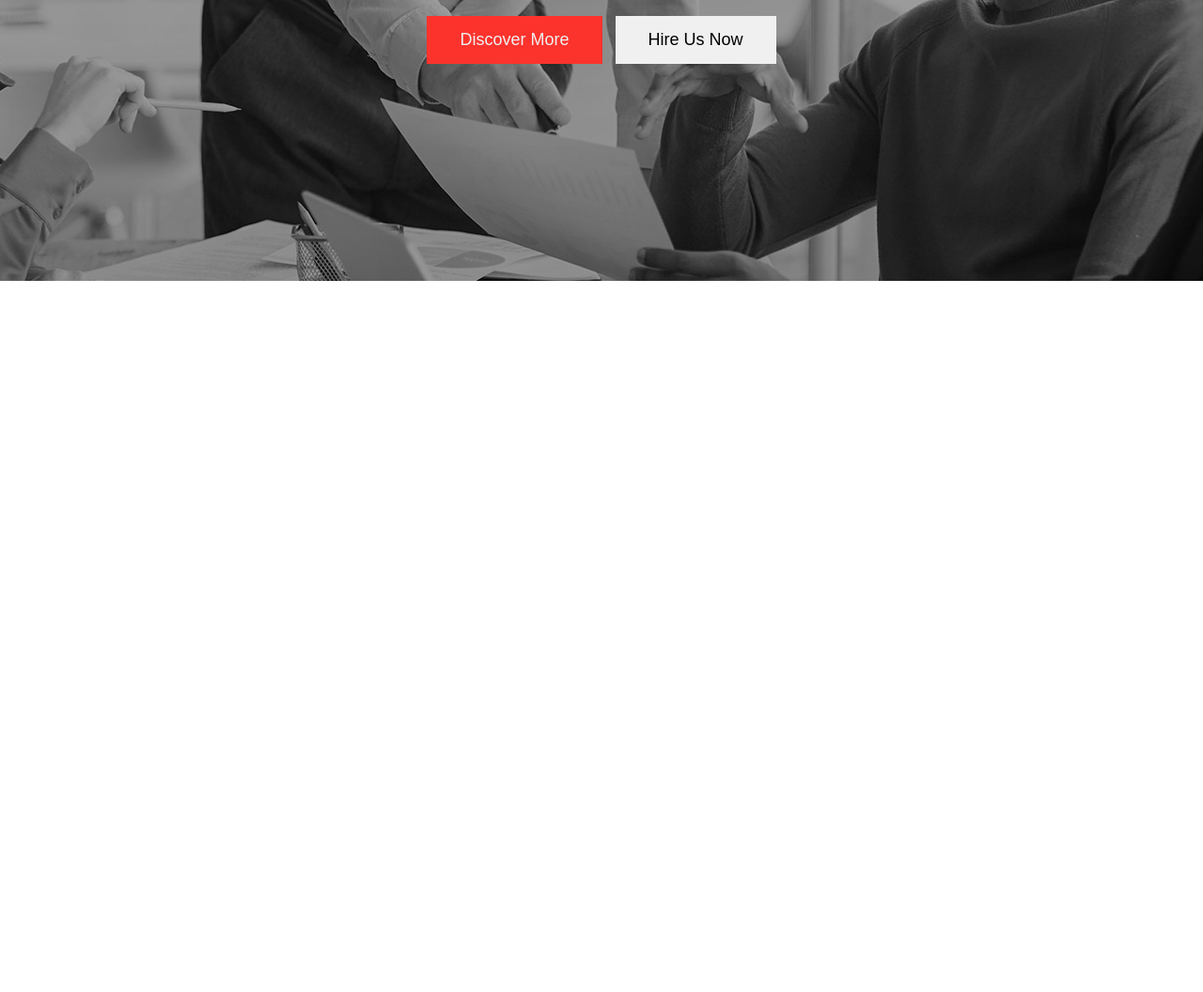
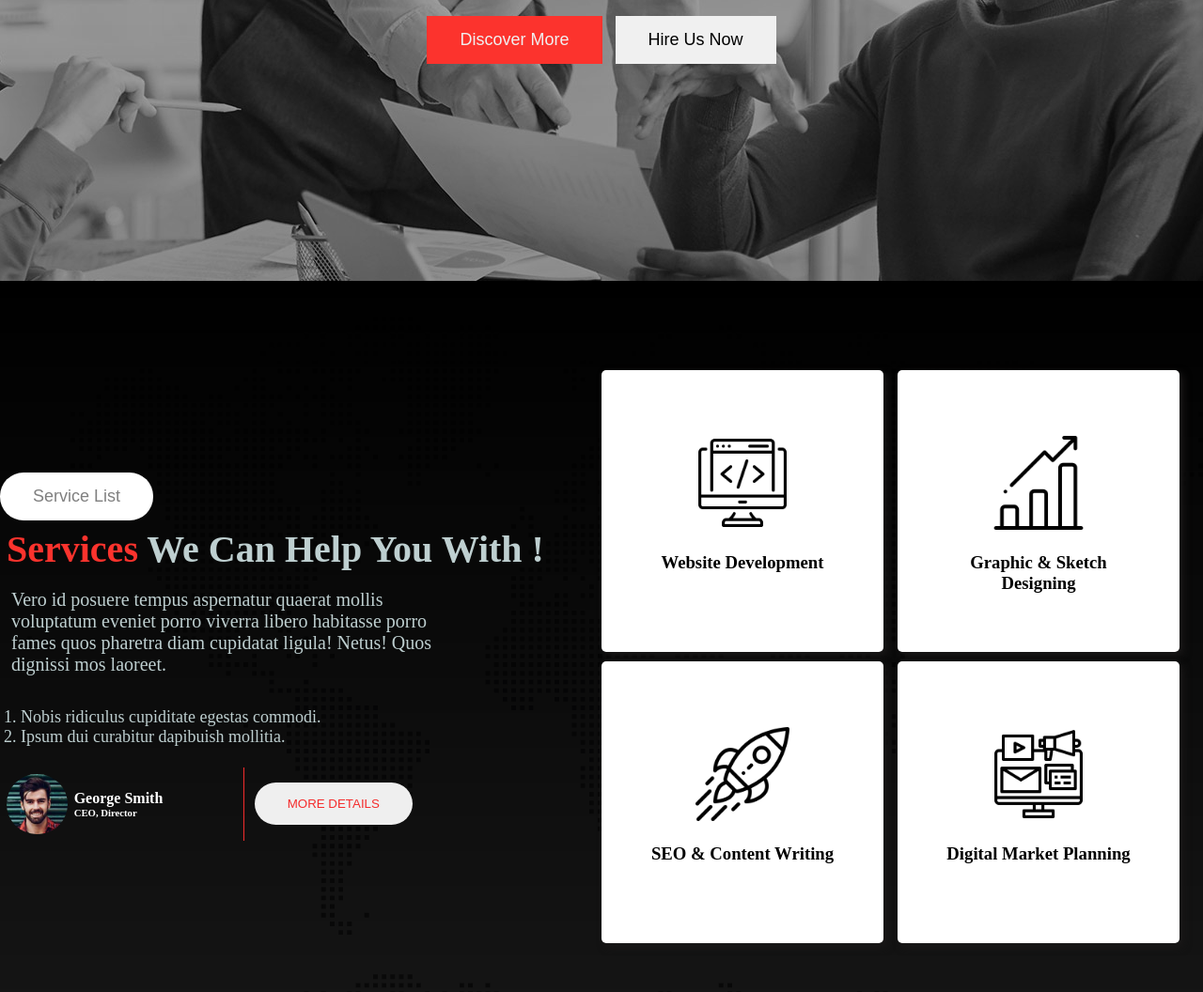
Before and after one commit to mdiqbalkhan/digital, a plain HTML site: page index.html in a window 1280 px wide. Shown: the part 584-1640 px from the top of the page at 94% size. Before the commit the page ends 883 px from the top, so only its background shows below. Drawn offline with Linux system fonts and the light colour scheme.

Commit message:
service area add

```diff
--- a/index.html
+++ b/index.html
@@ -48,6 +48,82 @@
 
     </div>
 
+    <!-- banner section end  -->
+
+    <!-- start Service container -->
+    <div class="service-container">
+        <div class="service-left">
+            <div class="left-service">
+
+                <button class="service-button">
+                    Service List
+                </button>
+                <h1 class="service-header">
+                    <span class="service-span">Services</span> We Can Help You With !
+                </h1>
+                <p class="service-discription">
+                    Vero id posuere tempus aspernatur quaerat mollis voluptatum eveniet porro viverra libero habitasse porro fames quos pharetra diam cupidatat ligula! Netus! Quos dignissi mos laoreet.
+                </p>
+                <ol class="service-order-list">
+                    <li>Nobis ridiculus cupiditate egestas commodi. </li>
+                    <li>Ipsum dui curabitur dapibuish mollitia.</li>
+                </ol>
+                <div class="service-author">
+                    <div class="author-service">
+                        <img  src="./asset/image/author.jpg" alt="Picture" class="author-img">
+                        <div>
+                            <h4>George Smith</h4>
+                            <h6>CEO, Director</h6>
+                        </div>
+
+
+                    </div>
+
+                   <button class="btn-details">MORE DETAILS</button>
+                </div>
+            </div>
+        </div>
+
+        <div class="service-right">
+            <div class="service-box">
+              <div class="service">
+                <img class="service-logo" src="./asset/icons/coding.png" alt="" />
+                <h3>Website Development</h3>
+              </div>
+              <div class="service">
+                <img
+                  class="service-logo"
+                  src="./asset/icons/bar-chart.png"
+                  alt=""
+                />
+                <h3>Graphic & Sketch Designing</h3>
+              </div>
+            </div>
+            <div class="service-box">
+              <div class="service">
+                <img class="service-logo" src="./asset/icons/startup.png" alt="" />
+                <h3>SEO & Content Writing</h3>
+              </div>
+              <div class="service">
+                <img
+                  class="service-logo"
+                  loading="lazy"
+                  src="./asset/icons/digital-marketing.png"
+                  alt=""
+                />
+                <h3>Digital Market Planning</h3>
+              </div>
+            </div>
+          </div>
+
+
+
+
+
+
+
+    </div>
+
     <main>
 
     </main>
--- a/style.css
+++ b/style.css
@@ -119,3 +119,131 @@
 .banner-button{
     padding: 10px;
 }
+
+.service-container{
+    height: 100vh;
+    width: 100%;
+    background-image: url("./asset/image/footer-bg.png")
+    ,linear-gradient(rgba(0,0,0,1), rgba(0,0,0,0.9));
+    background-blend-mode: overlay;
+    color: white;
+    padding-bottom: 120px;
+    display: flex;
+    justify-content: center;
+    align-items: center;
+}
+
+.service-left{
+    width: 50%;
+}
+
+.service-button{
+    padding: 15px 35px;
+    background-color: white;
+    color: gray;
+    border: none;
+    border-radius: 25px;
+    font-size: 18px;
+}
+
+.service-span{
+    color: #FC332D;
+}
+
+.service-header{
+    color: rgb(190, 207, 208);
+    font-size: 40px;
+    font-weight: bold;
+    padding: 7px;
+}
+
+.service-discription{
+    width: 75%;
+    font-size: 20px;
+    padding: 12px;
+    color: rgb(190, 207, 208);
+}
+
+.service-order-list{
+   padding: 22px;
+   font-size: 18px;
+   color: rgb(190, 207, 208);
+}
+
+.service-author{
+    display: flex;
+    justify-content: start;
+    align-items: center;
+}
+
+.author-service{
+    display: flex;
+    align-items: center;
+    border-radius: 1px solid rgb(245, 44, 44);
+    border-right: 1px solid rgb(245, 44, 44);
+
+}
+
+.author-img{
+    width: 25%;
+    border-radius: 100px;
+    padding: 7px;
+}
+
+.btn-details{
+    padding: 15px 35px;
+    background-color: none;
+    border: none;
+    border-radius: 25px;
+    color: rgb(245, 44, 44);
+    margin-left: 11px;
+
+}
+.service-box{
+    display: flex;
+    justify-content: center;
+    align-items: center;
+    margin: 10px;
+}
+
+.service{
+    box-shadow: 4px 4px 8px rgb(26, 24, 24);
+    /* background:linear-gradient(rgba(255, 255, 255, 0),rgba(255, 255, 255, 0)); */
+    background-color: white;
+    color: black;
+    border-radius:5px;
+    padding: 50px;
+    text-align: center;
+    width: 200px;
+    height: 200px;
+    margin-right: 15px;
+}
+
+.right-im{
+    width: 100px;
+    padding: 20px;
+}
+
+
+.service-box{
+    display: flex;
+    justify-content: center;
+    align-items: center;
+    margin: 10px;
+}
+.service{
+    box-shadow: 4px 4px 8px rgb(26, 24, 24);
+    /* background:linear-gradient(rgba(255, 255, 255, 0),rgba(255, 255, 255, 0)); */
+    background-color: white;
+    color: black;
+    border-radius:5px;
+    padding: 50px;
+    text-align: center;
+    width: 200px;
+    height: 200px;
+    margin-right: 15px;
+}
+.service-logo{
+    width: 100px;
+    padding: 20px;
+}
```
